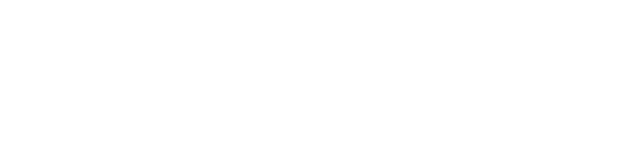
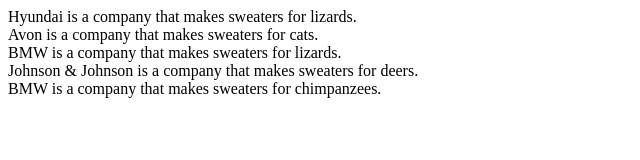
Before and after one commit to bsmithAppliedMemetics/HW1, a plain HTML site: page index.html in a window 1280 px wide. Shown: the whole page, without its empty margins (0-640 px from the left). Drawn offline with nearby package versions, Linux system fonts and the light colour scheme.

Commit message:
HTML Support.
can refresh page to generate new sentences.

```diff
--- a/index.html
+++ b/index.html
@@ -1,3 +1,7 @@
+<head>
+  <script src="https://code.jquery.com/jquery-1.10.2.js"></script>
+</head>
 <div class="startup-name">
-  <p class="name"></p>
+  <p class="name" id ='text'></p>
+  <script type="text/javascript" src='script.js'></script>
 </div>
--- a/script.js
+++ b/script.js
@@ -11,10 +11,13 @@
 
 // Bonus challenge for those of you who know some jQuery:
 // populate the HTML with a name of one company!
-var comNames = ['IKEA', 'IBM','Porsche','Moët et Chandon','Audi','Burberry','Ralph Lauren Corporation','Deere & Company','Louis Vuitton','Wells Fargo','Adidas','Bank of America','Smirnoff','Hyundai','Johnson & Johnson','Sprite','Heineken Brewery','Prada','Google','BMW','Avon','PepsiCo','Starbucks','Samsung Group',"McDonald's"];
+var comNames = ['IKEA', 'IBM','Porsche','Moet et Chandon','Audi','Burberry','Ralph Lauren Corporation','Deere & Company','Louis Vuitton','Wells Fargo','Adidas','Bank of America','Smirnoff','Hyundai','Johnson & Johnson','Sprite','Heineken Brewery','Prada','Google','BMW','Avon','PepsiCo','Starbucks','Samsung Group',"McDonald's"];
 var animalNames = ['lizards', 'deers', 'chipmunks', 'chimpanzees', 'hogs', 'dogs', 'cats', 'eagles'];
 
 for(var i = 0; i < 5; i++)
 {
-	console.log(comNames[Math.floor(Math.random()*25)] + ' is a company that makes sweaters for ' + animalNames[(Math.floor(Math.random()*8))]);
+	var output = comNames[Math.floor(Math.random()*25)] + ' is a company that makes sweaters for ' + animalNames[(Math.floor(Math.random()*8))] + '.';
+	console.log(output);
+	$('#text').append(output);
+	$('#text').append('<br>');
 }
```
